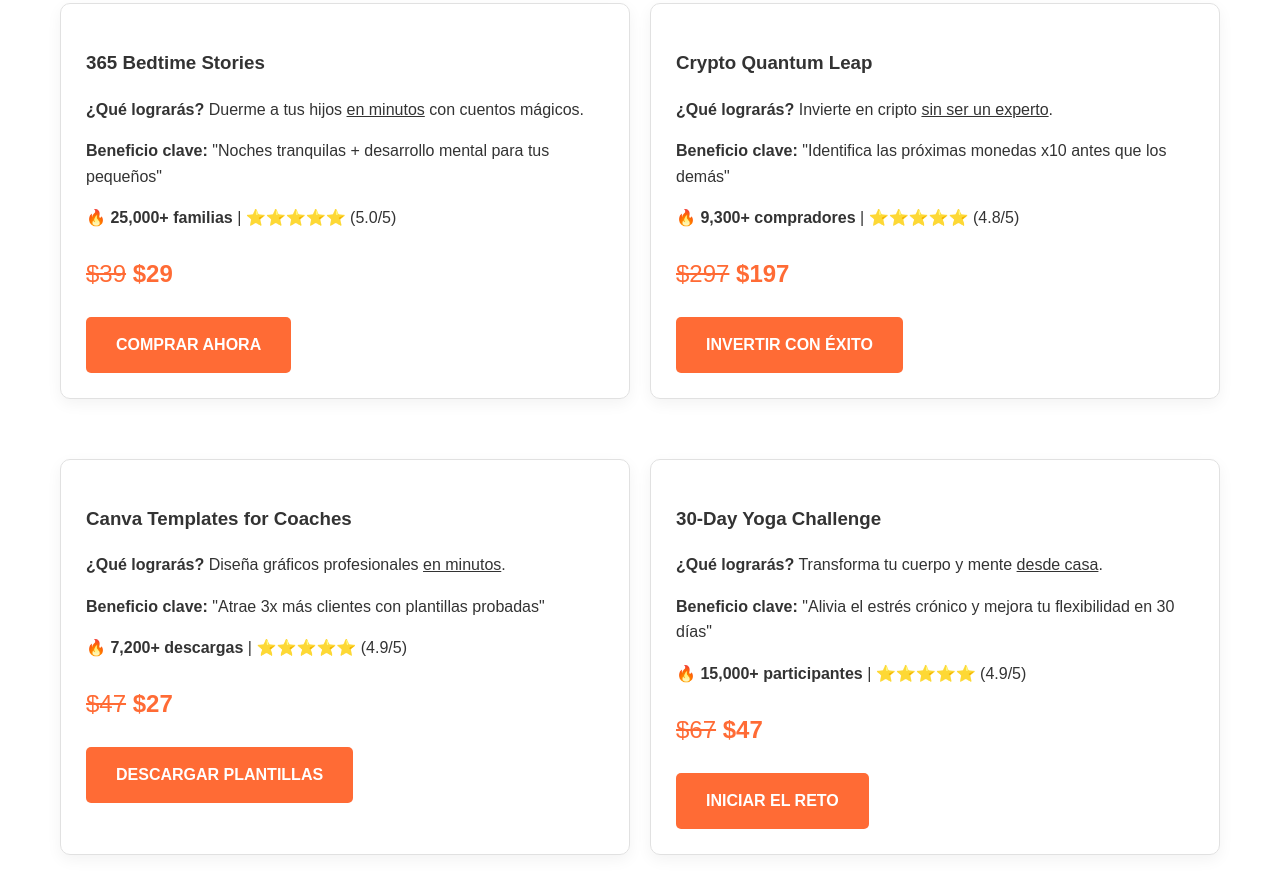
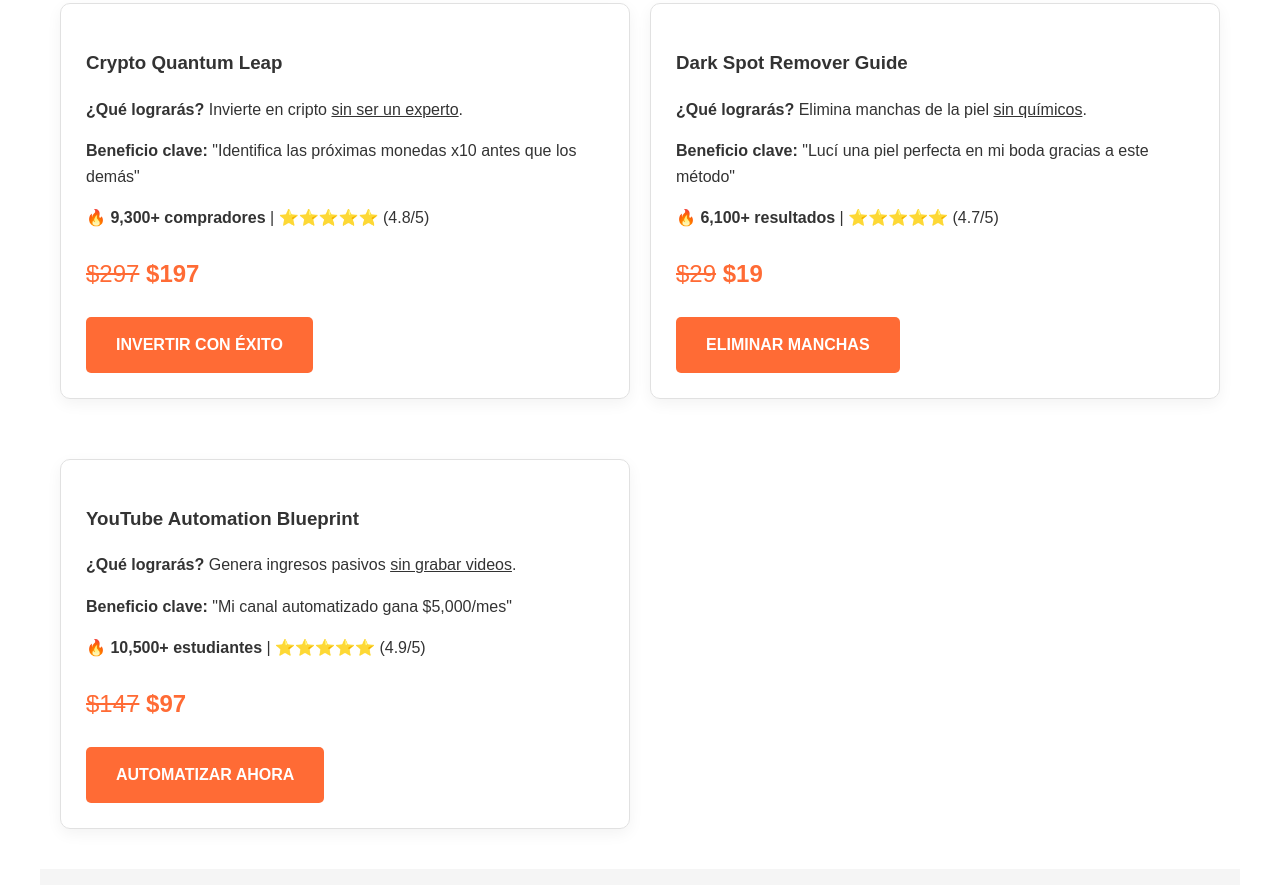
Before and after one commit to adsantanar/TriunfaDigital, a plain HTML site: page index.html in a window 1280 px wide. Shown: the part 1775-2660 px from the top of the page. Drawn offline with Linux system fonts and the light colour scheme.

Commit message:
Update index.html

```diff
--- a/index.html
+++ b/index.html
@@ -79,15 +79,6 @@
                 <a href="[LINK_AFILIADO_TIKTOK]" class="cta-button">VOLVERME VIRAL</a>
             </div>
 
-            <!-- Producto 5: 365 Bedtime Stories -->
-            <div class="product-card">
-                <h3>365 Bedtime Stories</h3>
-                <p><strong>¿Qué lograrás?</strong> Duerme a tus hijos <u>en minutos</u> con cuentos mágicos.</p>
-                <p><strong>Beneficio clave:</strong> "Noches tranquilas + desarrollo mental para tus pequeños"</p>
-                <p>🔥 <strong>25,000+ familias</strong> | ⭐⭐⭐⭐⭐ (5.0/5)</p>
-                <p style="font-size: 24px; color: #ff6b35;"><del>$39</del> <strong>$29</strong></p>
-                <a href="[LINK_AFILIADO_CUENTOS]" class="cta-button">COMPRAR AHORA</a>
-            </div>
 
             <!-- Producto 6: Crypto Quantum Leap -->
             <div class="product-card">
@@ -99,25 +90,6 @@
                 <a href="[LINK_AFILIADO_CRYPTO]" class="cta-button">INVERTIR CON ÉXITO</a>
             </div>
 
-            <!-- Producto 7: Canva Templates for Coaches -->
-            <div class="product-card">
-                <h3>Canva Templates for Coaches</h3>
-                <p><strong>¿Qué lograrás?</strong> Diseña gráficos profesionales <u>en minutos</u>.</p>
-                <p><strong>Beneficio clave:</strong> "Atrae 3x más clientes con plantillas probadas"</p>
-                <p>🔥 <strong>7,200+ descargas</strong> | ⭐⭐⭐⭐⭐ (4.9/5)</p>
-                <p style="font-size: 24px; color: #ff6b35;"><del>$47</del> <strong>$27</strong></p>
-                <a href="[LINK_AFILIADO_CANVA]" class="cta-button">DESCARGAR PLANTILLAS</a>
-            </div>
-
-            <!-- Producto 8: 30-Day Yoga Challenge -->
-            <div class="product-card">
-                <h3>30-Day Yoga Challenge</h3>
-                <p><strong>¿Qué lograrás?</strong> Transforma tu cuerpo y mente <u>desde casa</u>.</p>
-                <p><strong>Beneficio clave:</strong> "Alivia el estrés crónico y mejora tu flexibilidad en 30 días"</p>
-                <p>🔥 <strong>15,000+ participantes</strong> | ⭐⭐⭐⭐⭐ (4.9/5)</p>
-                <p style="font-size: 24px; color: #ff6b35;"><del>$67</del> <strong>$47</strong></p>
-                <a href="[LINK_AFILIADO_YOGA]" class="cta-button">INICIAR EL RETO</a>
-            </div>
 
             <!-- Producto 9: Dark Spot Remover Guide -->
             <div class="product-card">
```
